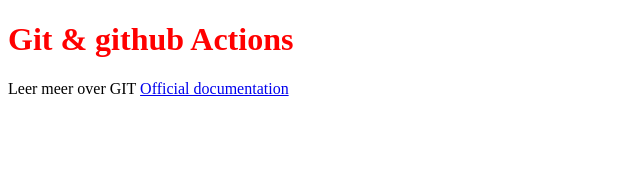
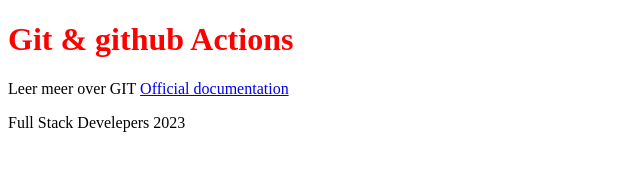
Before and after one commit to Virgil-Soubry/git-actions, a plain HTML site: page index.html in a window 1280 px wide. Shown: the whole page, without its empty margins (0-640 px from the left). Drawn offline with Linux system fonts and the light colour scheme.

Commit message:
p tag added full stack

```diff
--- a/index.html
+++ b/index.html
@@ -13,7 +13,7 @@
 <p>Leer meer over GIT
     <a href="https://git-scm.com/book/en/v2">Official documentation</a>
 </p>
-
+<p>Full Stack Develepers 2023</p>
 
 </body>
 </html>
```
